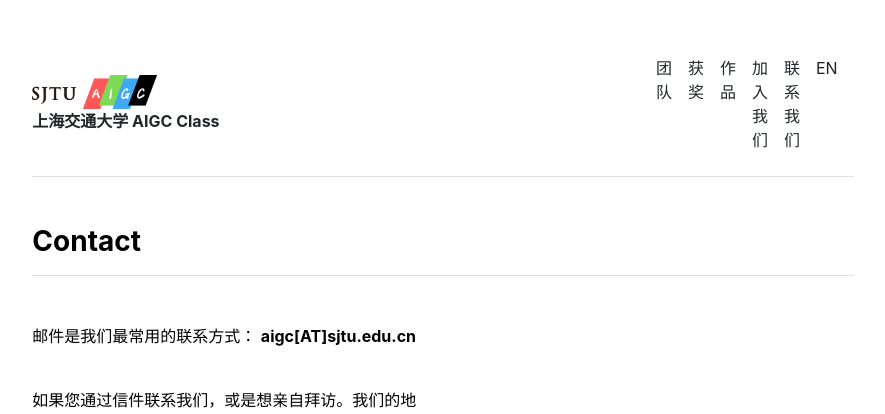
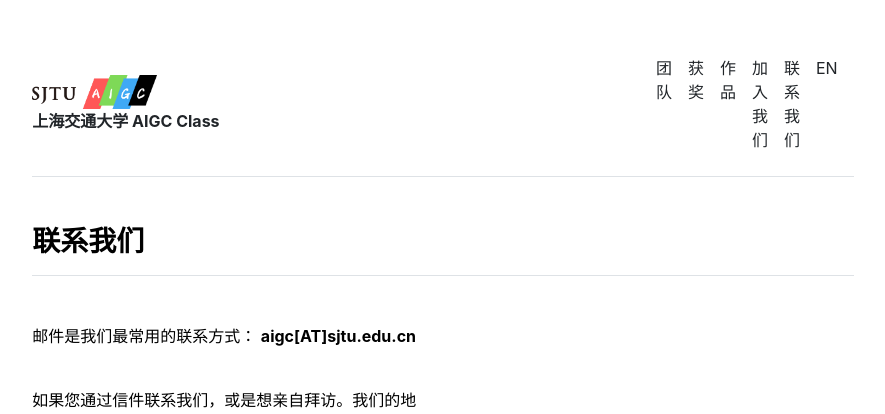
Before and after one commit to SJTU-AIGC/cn, a Jekyll site: the page built from contact.md, in a window 1280 px wide. Shown: the top 414 px of the page, without its empty margins (197-1082 px from the left). Built offline with Jekyll 4.4.1, drawn with Linux system fonts in a browser that asks for light colours.

Commit message:
update translations

```diff
--- a/_includes/contact.html
+++ b/_includes/contact.html
@@ -1,6 +1,6 @@
 <div class="row g-5 mb-5">
   <div>
-    <h3 class="fw-bold border-bottom pb-3 mb-5">Contact</h3>
+    <h3 class="fw-bold border-bottom pb-3 mb-5">联系我们</h3>
     <div class="row g-5 mb-5">
       <div class="col-md-6">
       <p>邮件是我们最常用的联系方式： <b>aigc[AT]sjtu.edu.cn</b> <br><br></p>
--- a/_layouts/awards.html
+++ b/_layouts/awards.html
@@ -4,4 +4,4 @@ layout: default
 
 {{ content }}
 
-<h3 class="fw-bold border-bottom pb-3 mb-5">获奖情况</h3>
+<h3 class="fw-bold border-bottom pb-3 mb-5">获奖</h3>
```
